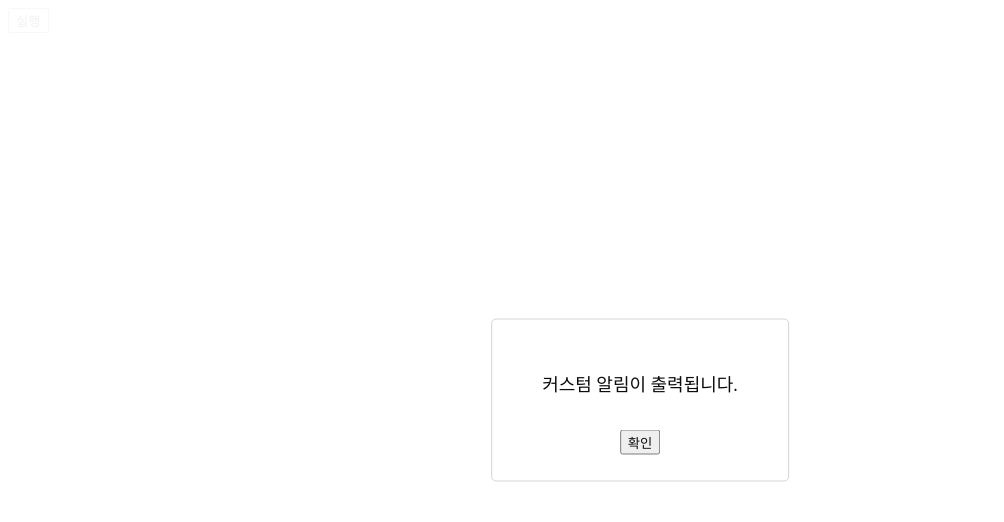
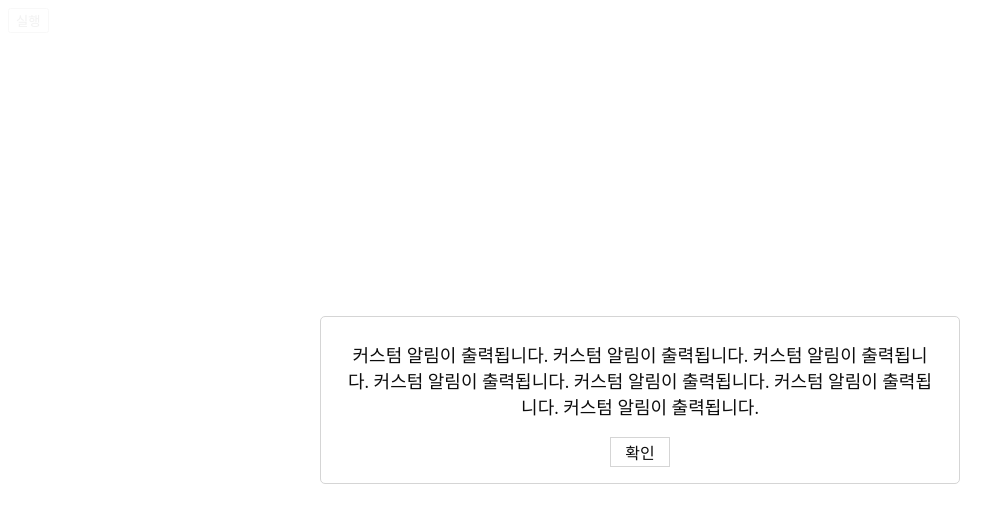
Before and after one commit to BrokenMental/Publish-custom_alert, a plain HTML site: page index.html in a window 1280 px wide. Both pictures are taken after a click on the button "실행". Shown: the whole page, without its empty margins (0-1004 px from the left). Drawn offline with Linux system fonts and the light colour scheme.

Commit message:
크기 수정 및 디자인 추가

```diff
--- a/custom-alert.css
+++ b/custom-alert.css
@@ -23,13 +23,27 @@
     border: 1px solid lightgray;
     border-radius: 5px;
 
-    padding: 50px;
+    padding: 16px;
 
     display: grid;
-    grid-template-rows: 98% auto;
+    grid-template-rows: auto 30px;
 }
 
 .sca_msg-print {
     margin-bottom: 10px;
     font-size: large;
+
+    min-width: 240px;
+    max-height: 120px;
+    overflow: auto;
+
+    padding: 8px;
 }
+
+.sca_btn-close {
+    border: 0.5px solid lightgrey;
+    min-width: 60px;
+    min-height: 30px;
+    font-size: 16px;
+    background: #ffffff;
+}
--- a/custom-alert.js
+++ b/custom-alert.js
@@ -31,7 +31,7 @@ const make_custom_alert = () => {
     msgArea.appendChild(BtnArea);
 
     const BtnClose = document.createElement('input');
-    BtnClose.className = 'sca_btn-close';
+    BtnClose.className = 'btn sca_btn-close';
     BtnClose.id = 'sca_btn-close';
     BtnClose.type = 'button';
     BtnClose.value = '확인';
--- a/index.html
+++ b/index.html
@@ -12,7 +12,7 @@
 </head>
 
 <body>
-    <input type="button" value="실행" onclick="show_custom_alert('커스텀 알림이 출력됩니다.');">
+    <input type="button" value="실행" onclick="show_custom_alert('커스텀 알림이 출력됩니다. 커스텀 알림이 출력됩니다. 커스텀 알림이 출력됩니다. 커스텀 알림이 출력됩니다. 커스텀 알림이 출력됩니다. 커스텀 알림이 출력됩니다. 커스텀 알림이 출력됩니다.');">
     <script src="custom-alert.js"></script>
 </body>
 
```
